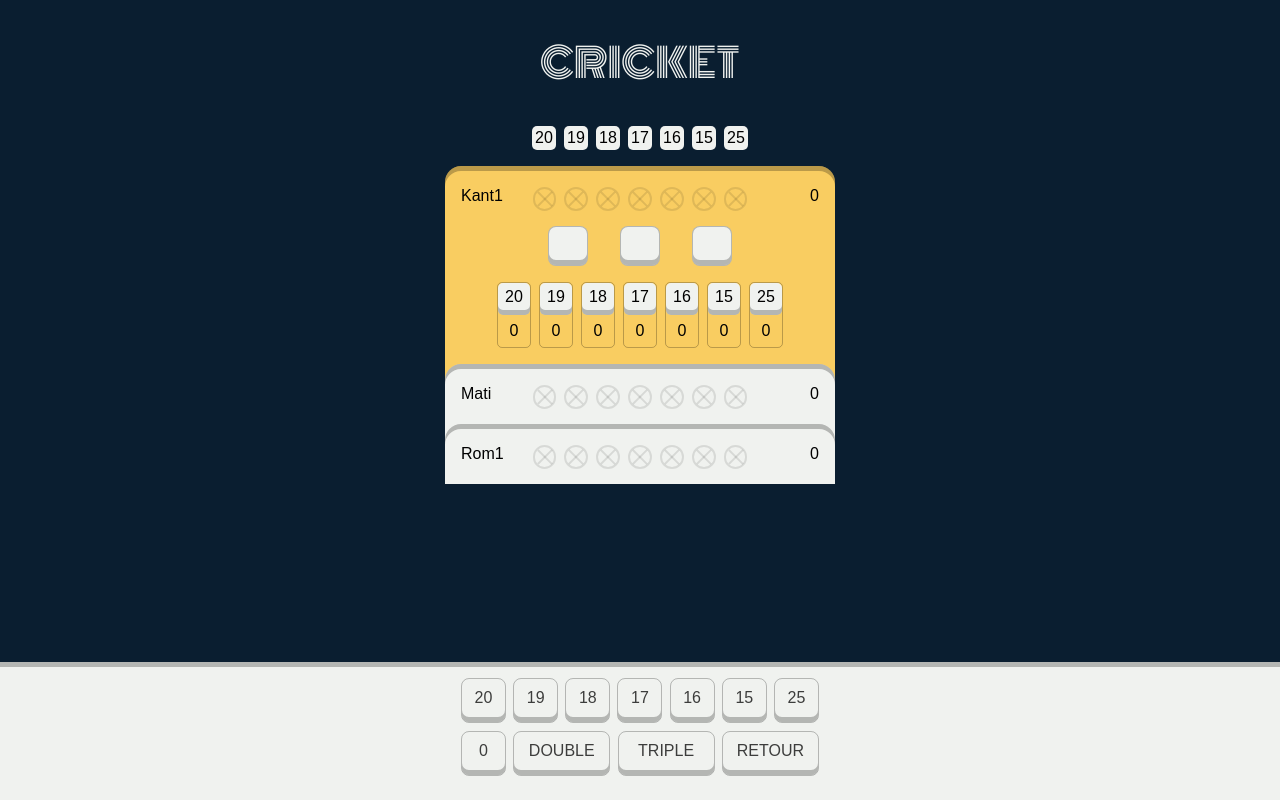
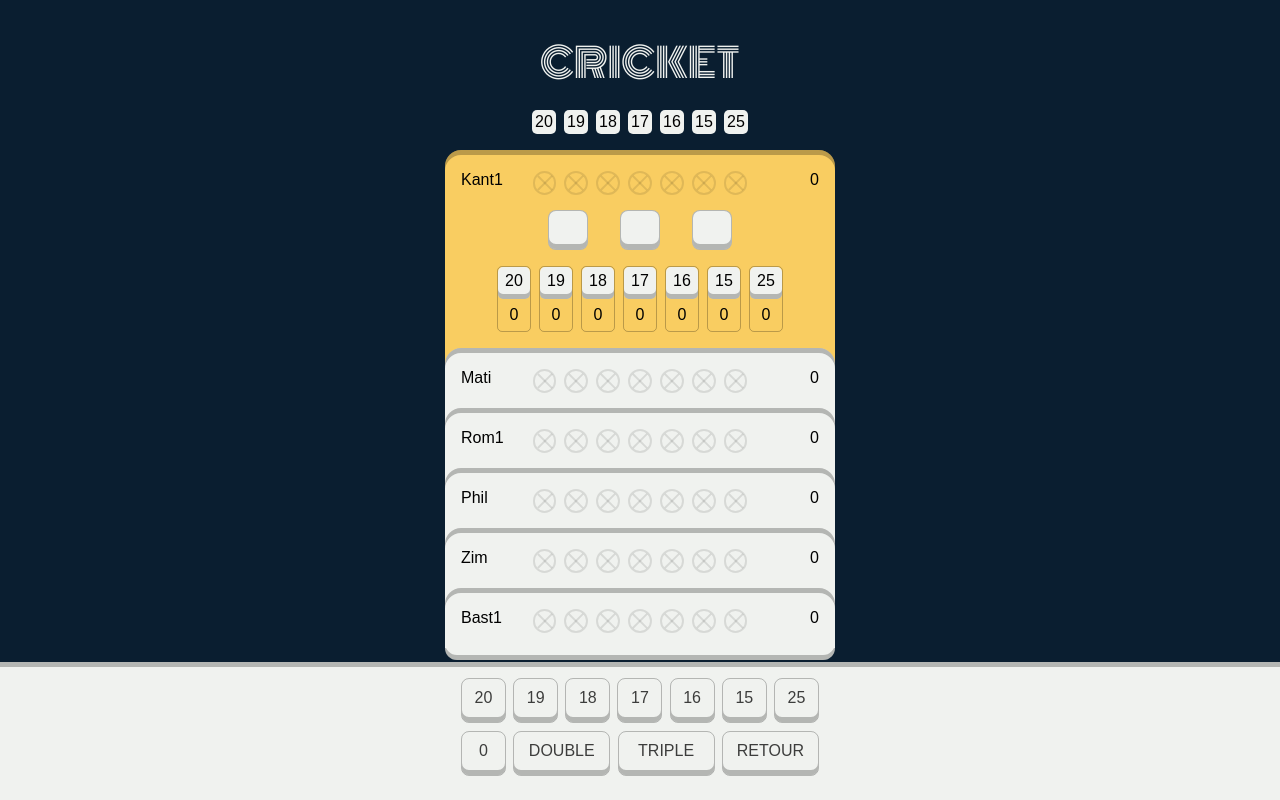
Before and after one commit to Kant109/ApsiDart, a Vue app: page /cricket in a window 1280 px wide. Built offline with nearby package versions, Linux system fonts and the light colour scheme; a web font is replaced by a local one.

Commit message:
Add end of player + remove scrollbar

```diff
--- a/src/App.vue
+++ b/src/App.vue
@@ -182,9 +182,9 @@ onMounted(() => {
   gameStore.setPlayer(Kant1);
   gameStore.setPlayer(Mati);
   gameStore.setPlayer(Rom1);
-//   gameStore.setPlayer(Phil);
-//   gameStore.setPlayer(Zim);
-//   gameStore.setPlayer(Bast1);
+  gameStore.setPlayer(Phil);
+  gameStore.setPlayer(Zim);
+  gameStore.setPlayer(Bast1);
   // GET profil
   setTimeout(() => {
     managementAppStore.isAppLoaded = true;
--- a/src/components/CricketBoard.vue
+++ b/src/components/CricketBoard.vue
@@ -95,9 +95,6 @@ const playerBestScore = (player: Player): boolean => {
 const checkIsGameFinish = async () => {
     players.value.forEach(async player => {
         if(!isGameFinish.value) {
-            console.log(player);
-            console.log(playerCloseAllDoors(player));
-            console.log(playerBestScore(player));
             gameStore.setIsGameFinish(playerCloseAllDoors(player) && playerBestScore(player));
             gameStore.setIsGameWinner(player);
         }
--- a/src/views/CricketGame.vue
+++ b/src/views/CricketGame.vue
@@ -48,7 +48,7 @@ const isGameWinner = computed(() => gameStore.isGameWinner);
     justify-content: center;
     font-family: "Monoton", sans-serif;
     font-size: 2.5rem;
-    padding: 2rem;
+    padding: 2rem 2rem 1rem 2rem;
     color: #F0F2EF;
 }
 
@@ -82,14 +82,31 @@ const isGameWinner = computed(() => gameStore.isGameWinner);
     flex-direction: column;
     align-items: center;
     width: 100%;
-    padding-bottom: 200px;
+    height: calc(100% - 287px);
     background-color: #0a1e30;
+    overflow: scroll;
+    -ms-overflow-style: none;  /* IE and Edge */
+    scrollbar-width: none;  /* Firefox */
+
+    /* Hide scrollbar for Chrome, Safari and Opera */
+    &::-webkit-scrollbar {
+        display: none;
+    }
 
     .players-content {
         display: flex;
         flex-direction: column;
         max-width: 390px;
         width: 100%;
+
+        &::after {
+            content: " ";
+            height: .75rem;
+            border-radius: 0 0 1rem 1rem;
+            --tw-shadow: inset 0 -5px 0 0 rgba(0, 0, 0, .25);
+            box-shadow: var(--tw-ring-offset-shadow, 0 0 #0000), var(--tw-ring-shadow, 0 0 #0000), var(--tw-shadow);
+            background-color: #F0F2EF;
+        }
     }
 }
 </style>
```
